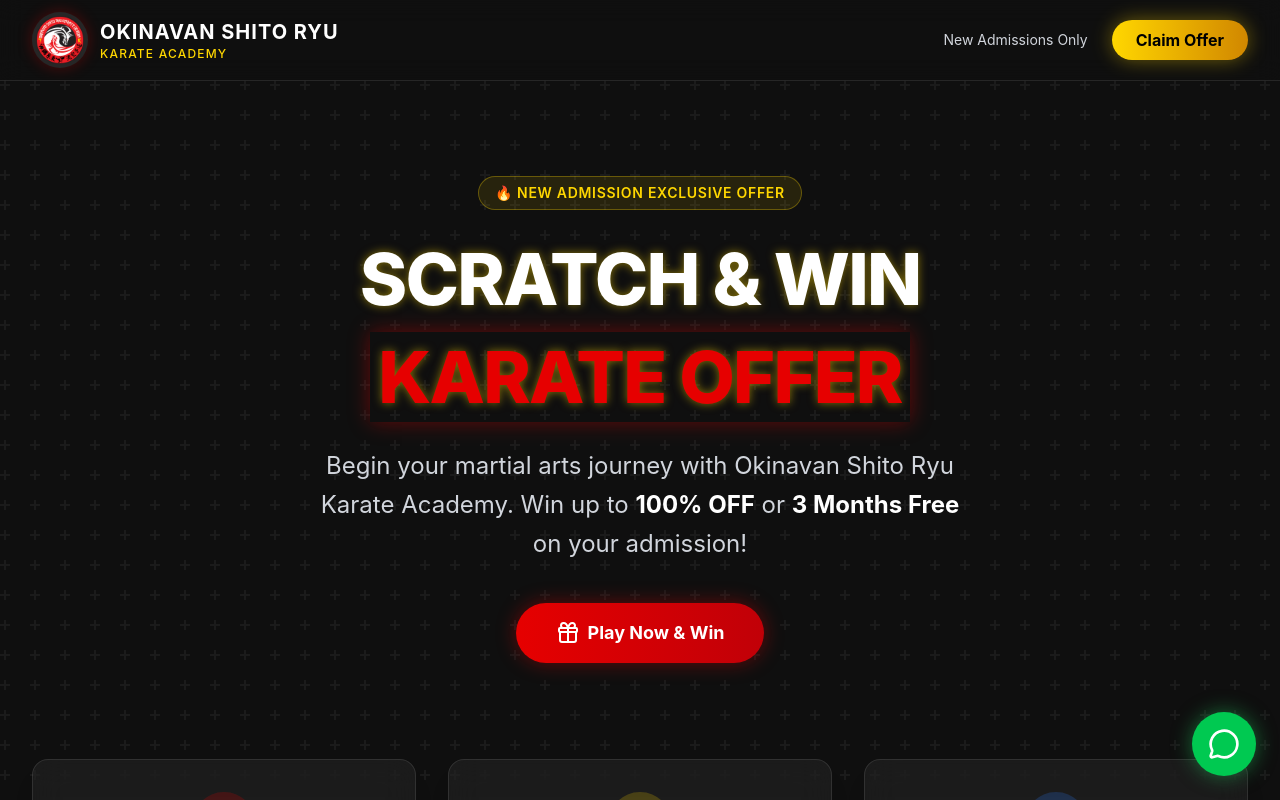
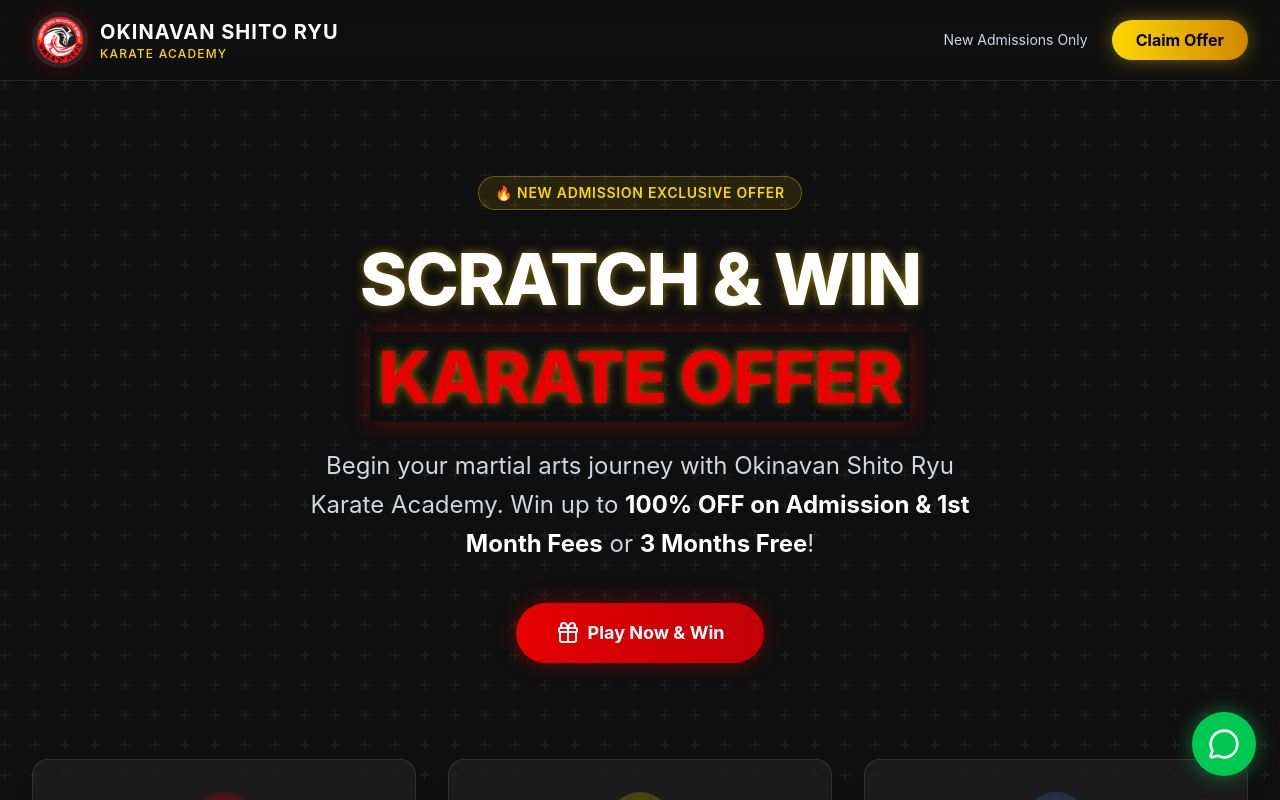
Before and after one commit to fabinzzx/scratchcard, a React (Vite) app: page / in a window 1280 px wide. Shown: the top 800 px of the page. Built offline with nearby package versions, Linux system fonts and the light colour scheme; no server answers.

Commit message:
Clarify 100% OFF on Admission & 1st Month Fees in Home page subtext

```diff
--- a/src/pages/Home.jsx
+++ b/src/pages/Home.jsx
@@ -36,7 +36,7 @@
             transition={{ duration: 0.8, delay: 0.4 }}
             className="text-xl md:text-2xl text-gray-300 mb-10 max-w-2xl mx-auto leading-relaxed"
           >
-            Begin your martial arts journey with Okinavan Shito Ryu Karate Academy. Win up to <strong className="text-white">100% OFF</strong> or <strong className="text-white">3 Months Free</strong> on your admission!
+            Begin your martial arts journey with Okinavan Shito Ryu Karate Academy. Win up to <strong className="text-white">100% OFF on Admission & 1st Month Fees</strong> or <strong className="text-white">3 Months Free</strong>!
           </motion.p>
 
           <motion.div
```
